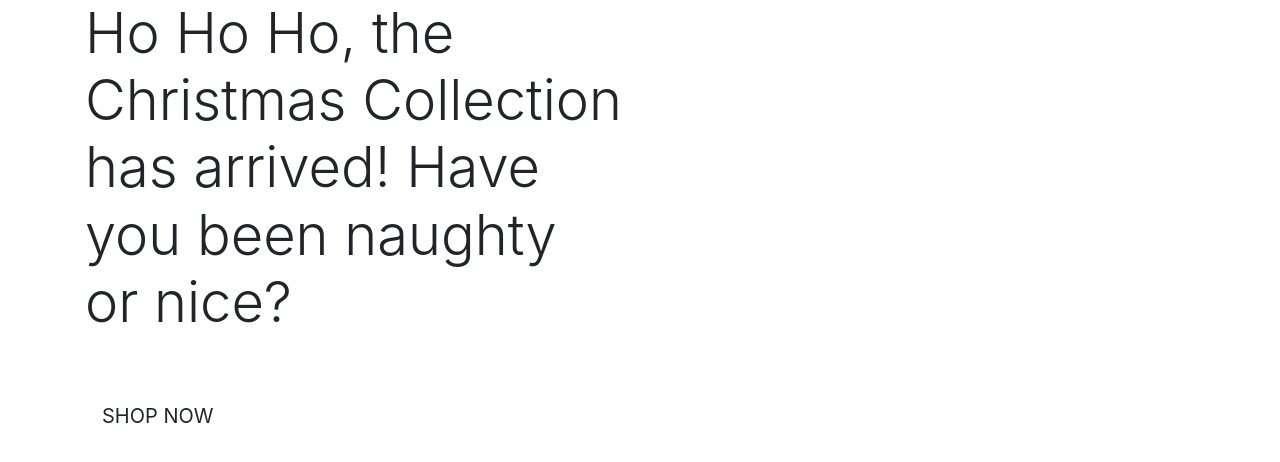
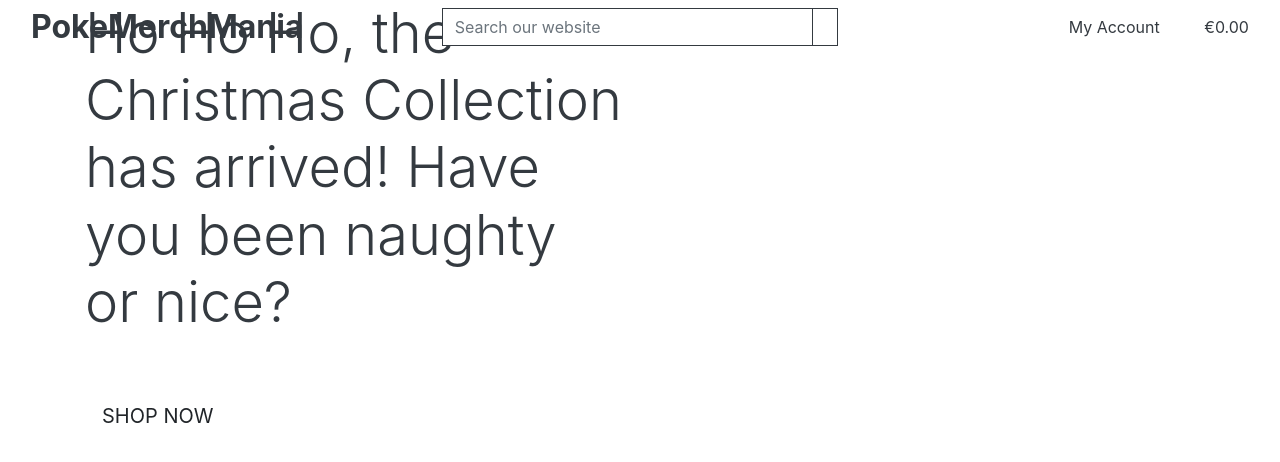
Before and after one commit to IanaLois/poke-merch-mania, a Django app: page / in a window 1280 px wide. Shown: the top 462 px of the page. Run offline with Django 3.2, Linux system fonts and the light colour scheme.

Commit message:
add main page header

```diff
--- a/home/templates/home/index.html
+++ b/home/templates/home/index.html
@@ -13,7 +13,7 @@
     <div class="container h-100">
         <div class="row h-100">
             <div class="col-7 col-md-6 my-auto">
-                <h1 class="display-4 logo-font text-black">
+                <h1 class="display-4 logo-font text-dark">
                     Ho Ho Ho, the Christmas Collection has arrived! Have you been naughty or nice?
                 </h1>
                 <div class="my-5">
--- a/templates/base.html
+++ b/templates/base.html
@@ -32,7 +32,67 @@
     <title>PokeMerchMania {% block extra_title %}{% endblock %}</title>
   </head>
   <body>
-    <header class="container-fluid fixed-top"></header>
+    <header class="container-fluid fixed-top">
+        <div class="row">
+            <div class="col-12 col-lg-4 my-auto py-1 py-lg-0 text-center text-lg-left">
+                <a href="{% url 'home' %}" class="nav-link main-logo-link">
+                    <h2 class="logo-font text-dark text-decoration-none my-0"><strong>PokeMerchMania</strong></h2>
+                </a>
+            </div>
+            <div class="col-12 col-lg-4 my-auto py-1 py-lg-0">
+                <form method="GET" action="">
+                    <div class="input-group w-100">
+                        <input class="form-control border border-dark rounded-0" type="text" name="q" placeholder="Search our website">
+                        <div class="input-group-append">
+                            <button class="form-control btn btn-outline-dark border border-dark rounded-0" type="submit">
+                                <span class="icon">
+                                    <i class="fas fa-search"></i>
+                                </span>
+                            </button>
+                        </div>
+                    </div>
+                </form>
+            </div>
+            <div class="col-12 col-lg-4 my-auto py-1 py-lg-0">
+                <ul class="list-inline list-unstyled text-center text-lg-right my-0">
+                    <li class="list-inline-item dropdown">
+                        <a class="text-dark nav-link" href="#" id="user-options" data-toggle="dropdown" aria-haspopup="true" aria-expanded="false">
+                            <div class="text-center">
+                                <div><i class="fas fa-user fa-lg"></i></div>
+                                <p class="my-0">My Account</p>
+                            </div>
+                        </a>
+                        <div class="dropdown-menu border-0" aria-labelledby="user-options">
+                            {% if request.user.is_authenticated %}
+                                {% if request.user.is_superuser %}
+                                    <a href="" class="dropdown-item">Product Management</a>
+                                {% endif %}
+                                <a href="" class="dropdown-item">My Profile</a>
+                                <a href="{% url 'account_logout' %}" class="dropdown-item">Logout</a>
+                            {% else %}
+                                <a href="{% url 'account_signup' %}" class="dropdown-item">Signup</a>
+                                <a href="{% url 'account_login' %}" class="dropdown-item">Login</a>
+                            {% endif %}
+                        </div>
+                    </li>
+                    <li class="list-inline-item">
+                        <a class="{% if grand_total %}text-info font-weight-bold{% else %}text-dark{% endif %} nav-link" href="">
+                            <div class="text-center">
+                                <div><i class="fas fa-shopping-bag fa-lg"></i></div>
+                                <p class="my-0">
+                                    {% if grand_total %}
+                                        €{{ grand_total|floatformat:2 }}
+                                    {% else %}
+                                        €0.00
+                                    {% endif %}
+                                </p>
+                            </div>
+                        </a>
+                    </li>
+                </ul>
+            </div>
+        </div>
+    </header>
 
     {% if messages %}
         <div class="message-container"></div>
```
